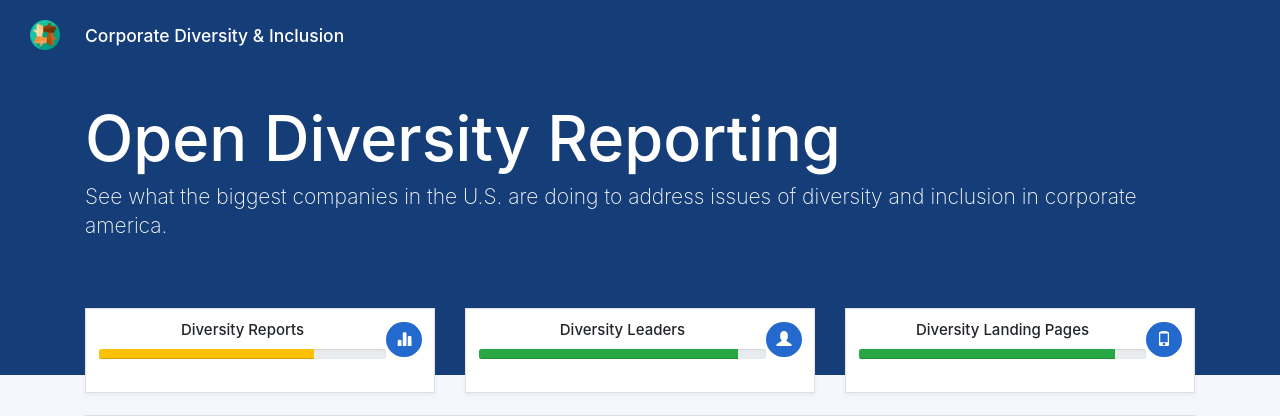
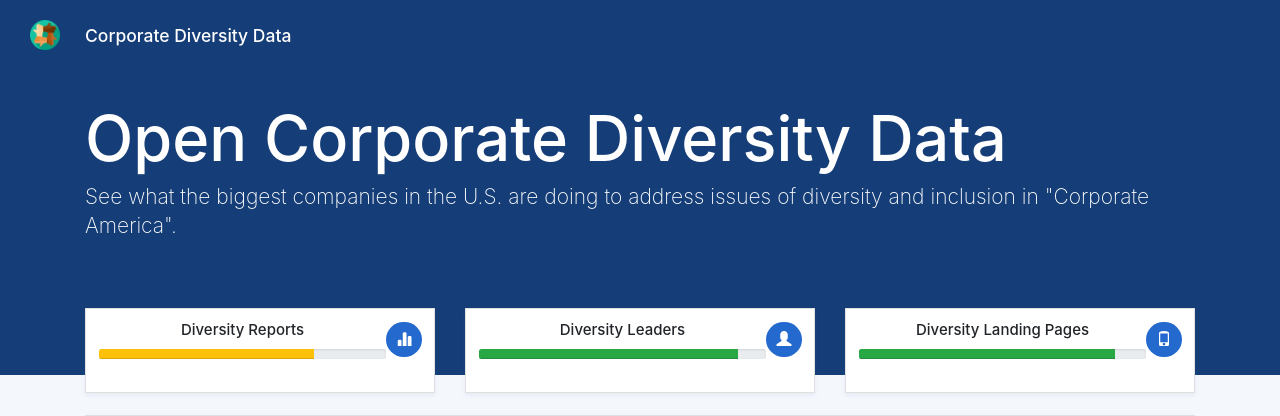
Before and after one commit to PrimoData/fortune500app, a Flask app: template templates/index.html in a window 1280 px wide. Shown: the top 416 px of the page. Run offline with Flask 2, Linux system fonts and the light colour scheme; the template is opened without the code that fills it, so the values that code supplies are empty; parts of the project's set-up code (start-up, migrations or seed data) failed here and were passed over; some libraries are stand-ins or nearby versions.

Commit message:
wording changes

```diff
--- a/app.py
+++ b/app.py
@@ -23,4 +23,4 @@ def index():
 
 
 if __name__ == "__main__":
-    app.run(debug=True)
+    app.run(host="0.0.0.0")
--- a/templates/index.html
+++ b/templates/index.html
@@ -51,7 +51,7 @@ p.card-text{
         <a class="navbar-brand" href="/" style="padding-top: 20px; padding-left: 30px;">
             <img src="{{ url_for('static', filename='unity.png') }}" height="30" class="d-inline-block align-center" alt="">
         </a>
-        <h3 style="margin-top:25px; color:white">Corporate Diversity & Inclusion</h3>
+        <h3 style="margin-top:25px; color:white">Corporate Diversity Data</h3>
     </div>
 </div>
 
@@ -60,8 +60,8 @@ p.card-text{
         <div class="row">
             <div class="col-md-12">
                 <div class="jumbotron" style="padding: 10px 0px;margin-bottom: 10px; background-color: transparent; color: white;">
-                    <h1>Open Diversity Reporting</h1>
-                    <p class="lead">See what the biggest companies in the U.S. are doing to address issues of diversity and inclusion in corporate america.</p>
+                    <h1>Open Corporate Diversity Data</h1>
+                    <p class="lead">See what the biggest companies in the U.S. are doing to address issues of diversity and inclusion in "Corporate America".</p>
                 </div>
             </div>
         </div>
```
